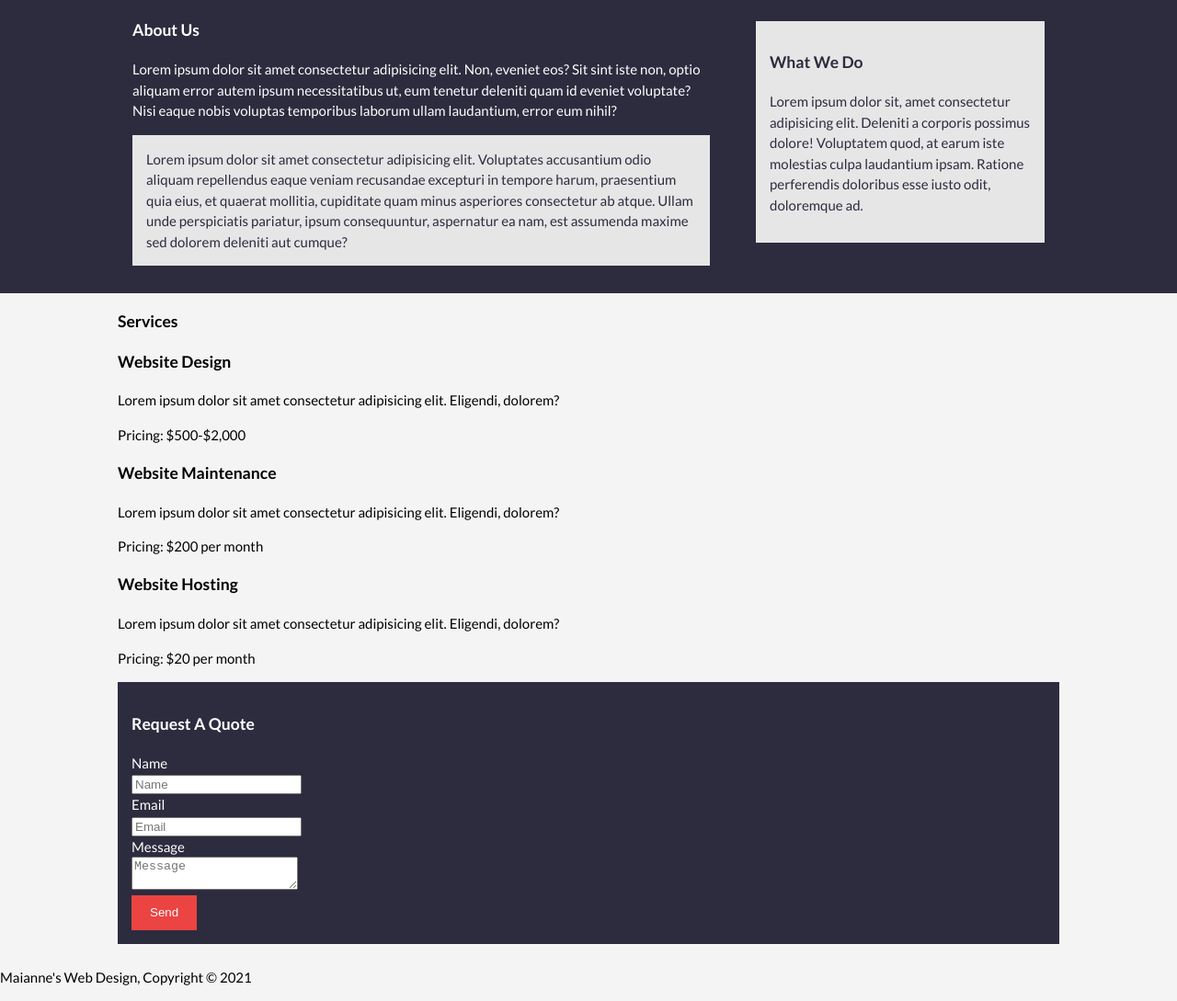
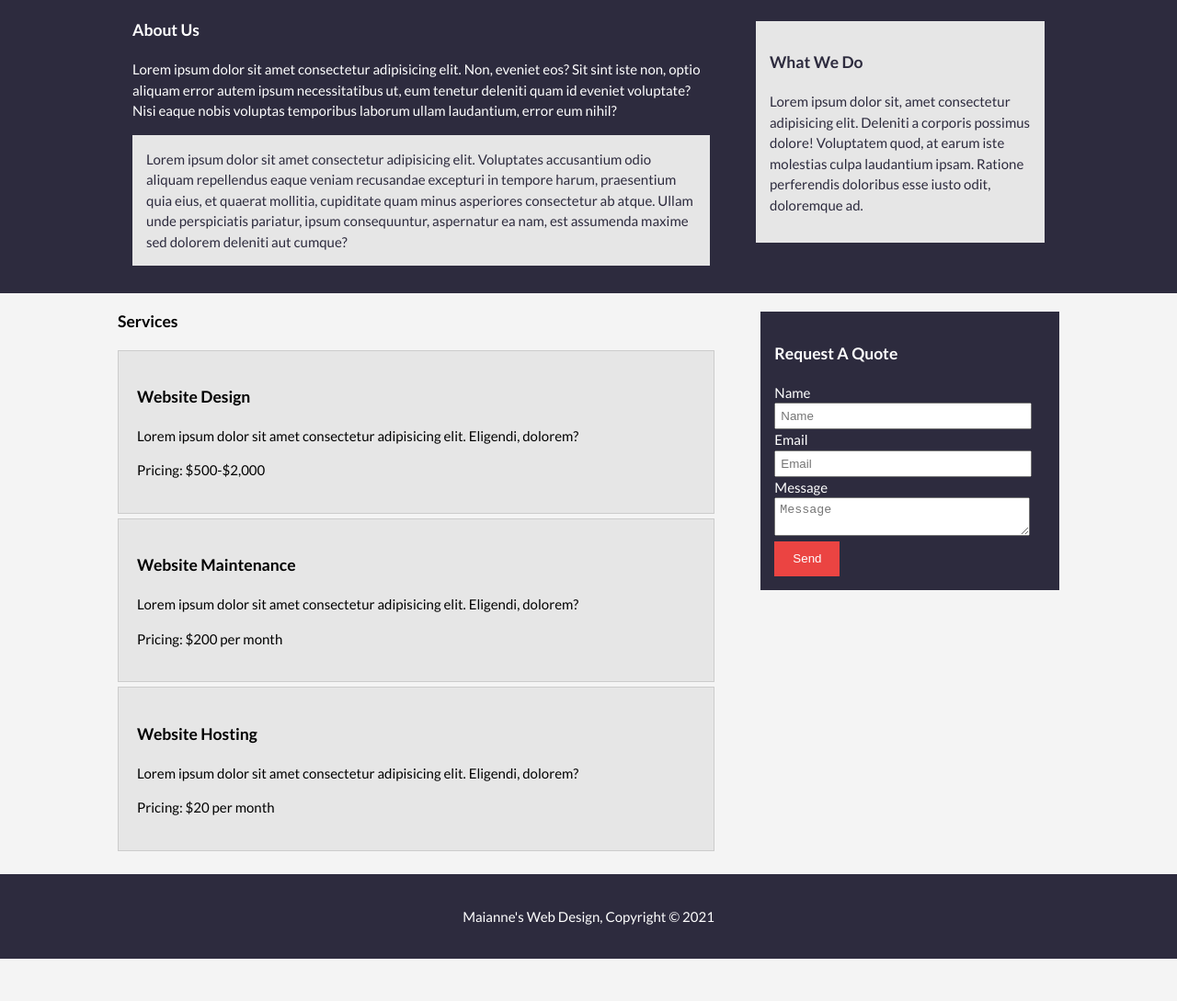
Before and after one commit to MaianneThornton/Full-Webpage, a plain HTML site: page index.html in a window 1280 px wide. Shown: the part 1003-2092 px from the top of the page at 92% size. After the commit the page ends 2046 px from the top, so only its background shows below. Drawn offline with Linux system fonts and the light colour scheme.

Commit message:
Styled the Services and Footer sections.

```diff
--- a/style.css
+++ b/style.css
@@ -181,3 +181,35 @@ header a:hover {
 #about .container .sidebar {
   margin-top: 10px;
 }
+
+/* Services */
+#services .container {
+  display: grid;
+  grid-template-columns: 2fr 1fr;
+  grid-column-gap: 50px;
+}
+
+#services .container li {
+  padding: 20px;
+  border: 1px solid #ccc;
+  margin-bottom: 5px;
+  background-color: #e6e6e6;
+}
+
+#services .container .sidebar {
+  margin-top: 10px;
+}
+
+#services .container .sidebar input, #services .container .sidebar textarea {
+  padding: 5px;
+  width: 90%;
+}
+
+/* Footer */
+footer {
+  background-color: #2d2b3e;
+  color: #fff;
+  padding: 20px;
+  text-align: center;
+  margin-top: 20px;
+}
```
